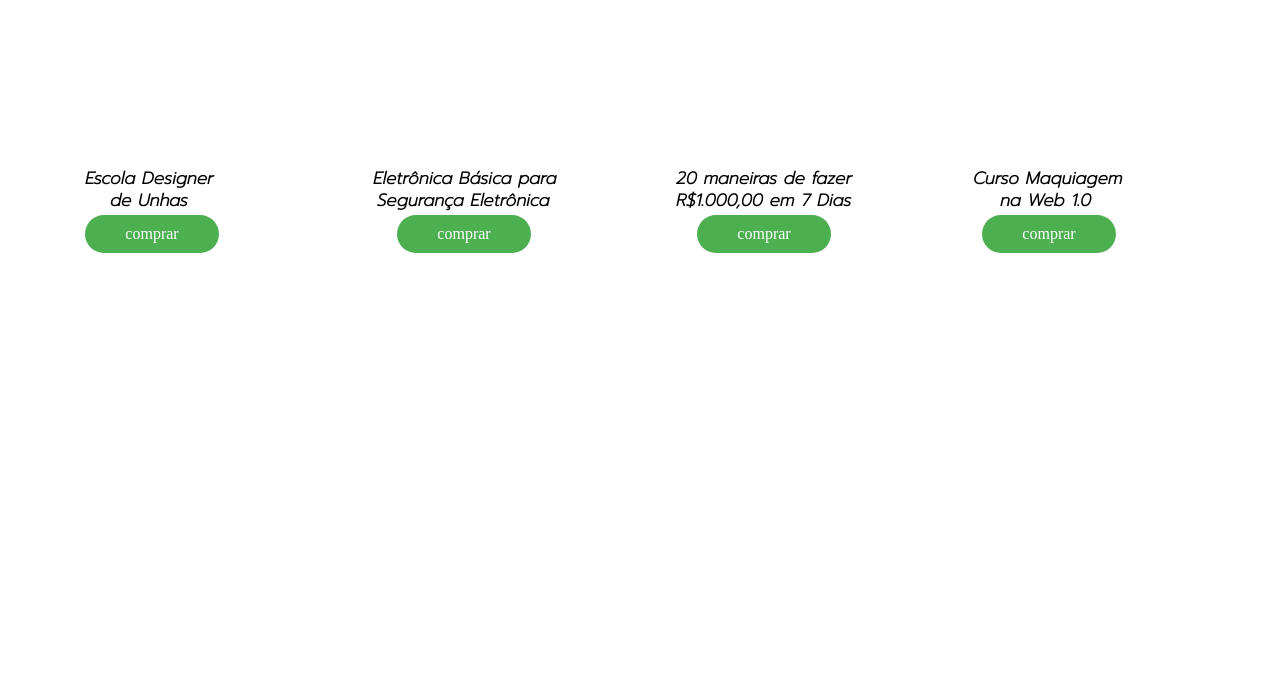
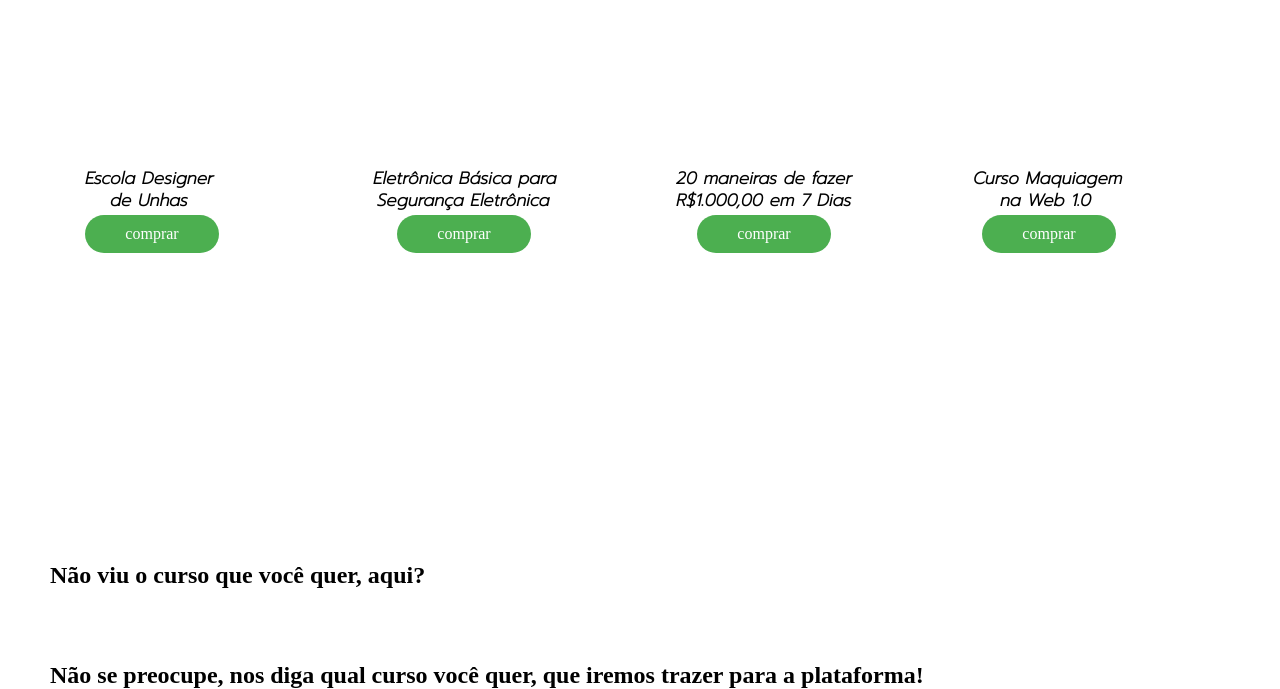
Before and after one commit to Manelxh/site-vendas, a plain HTML site: page index.html in a window 1280 px wide. Shown: the part 515-1204 px from the top of the page. Before the commit the page ends 800 px from the top, so only its background shows below. Drawn offline with Linux system fonts and the light colour scheme.

Commit message:
Add files via upload

```diff
--- a/index.html
+++ b/index.html
@@ -122,6 +122,11 @@
                 comprar
             </a>
         </div>
-
+        <h2 class="cursofaltando1">
+            Não viu o curso que você quer, aqui?
+        </h2>
+        <h2 class="cursofaltando2">
+            Não se preocupe, nos diga qual curso você quer, que iremos trazer para a plataforma!
+        </h2>
     </body>
 </html>
```
Also changed, not shown: estilo.css (line endings or trailing spaces).
